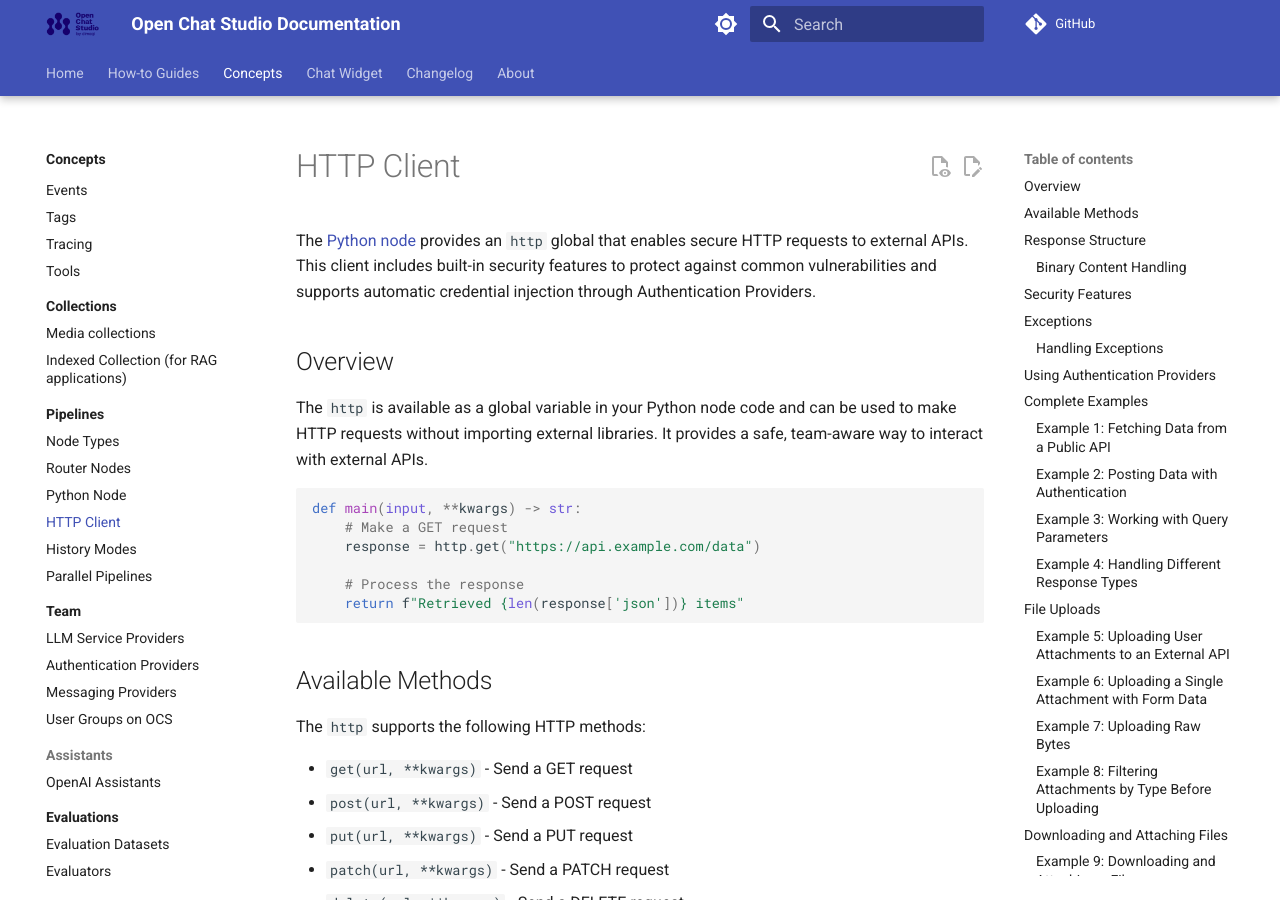
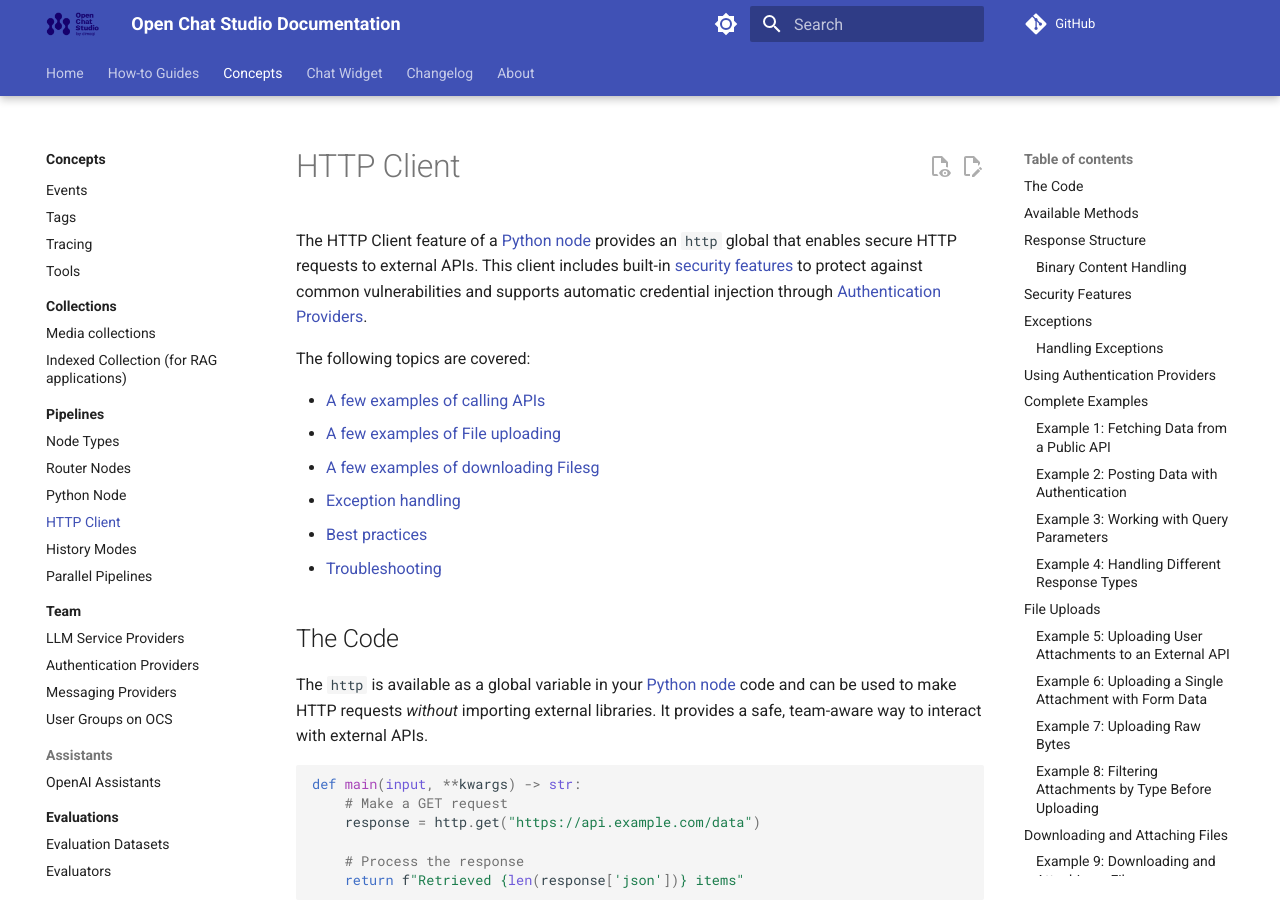
Before and after one commit to dimagi/open-chat-studio-docs, an MkDocs documentation site: the page built from docs/concepts/pipelines/http_client.md, in a window 1280 px wide and 900 px high. Built offline with MkDocs 1.6.1 and Material for MkDocs 9.7.7, drawn with Linux system fonts in a browser that asks for light colours; a script that is not in the unit is left out; comment, search, counter and statistics services are not loaded.

Commit message:
Improved navigation as big topic

````diff
--- a/docs/concepts/pipelines/http_client.md
+++ b/docs/concepts/pipelines/http_client.md
@@ -1,10 +1,19 @@
 # HTTP Client
 
-The [Python node](python_node.md) provides an `http` global that enables secure HTTP requests to external APIs. This client includes built-in security features to protect against common vulnerabilities and supports automatic credential injection through Authentication Providers.
+The HTTP Client feature of a [Python node](python_node.md) provides an `http` global that enables secure HTTP requests to external APIs. This client includes built-in [security features](#security-features) to protect against common vulnerabilities and supports automatic credential injection through  [Authentication Providers](../team/authentication_providers.md).
 
-## Overview
+The following topics are covered:
 
-The `http` is available as a global variable in your Python node code and can be used to make HTTP requests without importing external libraries. It provides a safe, team-aware way to interact with external APIs.
+- [A few examples of calling APIs](#complete-examples)
+- [A few examples of File uploading](#file-uploads)
+- [A few examples of downloading Filesg](#downloading-and-attaching-files)
+- [Exception handling](#exceptions)
+- [Best practices](#best-practices)
+- [Troubleshooting](#troubleshooting)
+
+## The Code
+
+The `http` is available as a global variable in your [Python node](python_node.md) code and can be used to make HTTP requests *without* importing external libraries. It provides a safe, team-aware way to interact with external APIs.
 
 ```python
 def main(input, **kwargs) -> str:
@@ -83,19 +92,19 @@
 
 The HTTP client includes several built-in security protections:
 
-**SSRF Prevention**: Blocks requests to private IP addresses, localhost, and other internal network resources to prevent Server-Side Request Forgery attacks.
+ - **SSRF Prevention**: Blocks requests to private IP addresses, localhost, and other internal network resources to prevent Server-Side Request Forgery attacks.
 
-**Request/Response Size Limits**: Enforces maximum size limits on both requests and responses to prevent memory exhaustion.
+ - **Request/Response Size Limits**: Enforces maximum size limits on both requests and responses to prevent memory exhaustion.
 
-**Timeout Clamping**: Automatically limits request timeouts to prevent indefinite hanging.
+ - **Timeout Clamping**: Automatically limits request timeouts to prevent indefinite hanging.
 
-**Blocked Headers**: Certain sensitive headers are blocked to prevent security issues.
+ - **Blocked Headers**: Certain sensitive headers are blocked to prevent security issues.
 
-**Automatic Retries**: Requests that receive a `429`, `502`, `503`, or `504` status code are automatically retried up to 3 times with exponential backoff. The client also respects the `Retry-After` header when present. Connection errors and timeouts are also retried.
+ - **Automatic Retries**: Requests that receive a `429`, `502`, `503`, or `504` status code are automatically retried up to 3 times with exponential backoff. The client also respects the `Retry-After` header when present. Connection errors and timeouts are also retried.
 
-**No Redirect Following**: The HTTP client does not follow redirects automatically. If a request returns a `3xx` redirect status, you will receive the redirect response directly and must handle it in your code.
+ - **No Redirect Following**: The HTTP client does not follow redirects automatically. If a request returns a `3xx` redirect status, you will receive the redirect response directly and must handle it in your code.
 
-**Request Count Limit**: There is a maximum number of HTTP requests that can be made per pipeline run. Exceeding this limit will raise an error.
+ - **Request Count Limit**: There is a maximum number of HTTP requests that can be made per pipeline run. Exceeding this limit will raise an error.
 
 ## Exceptions
 
````
